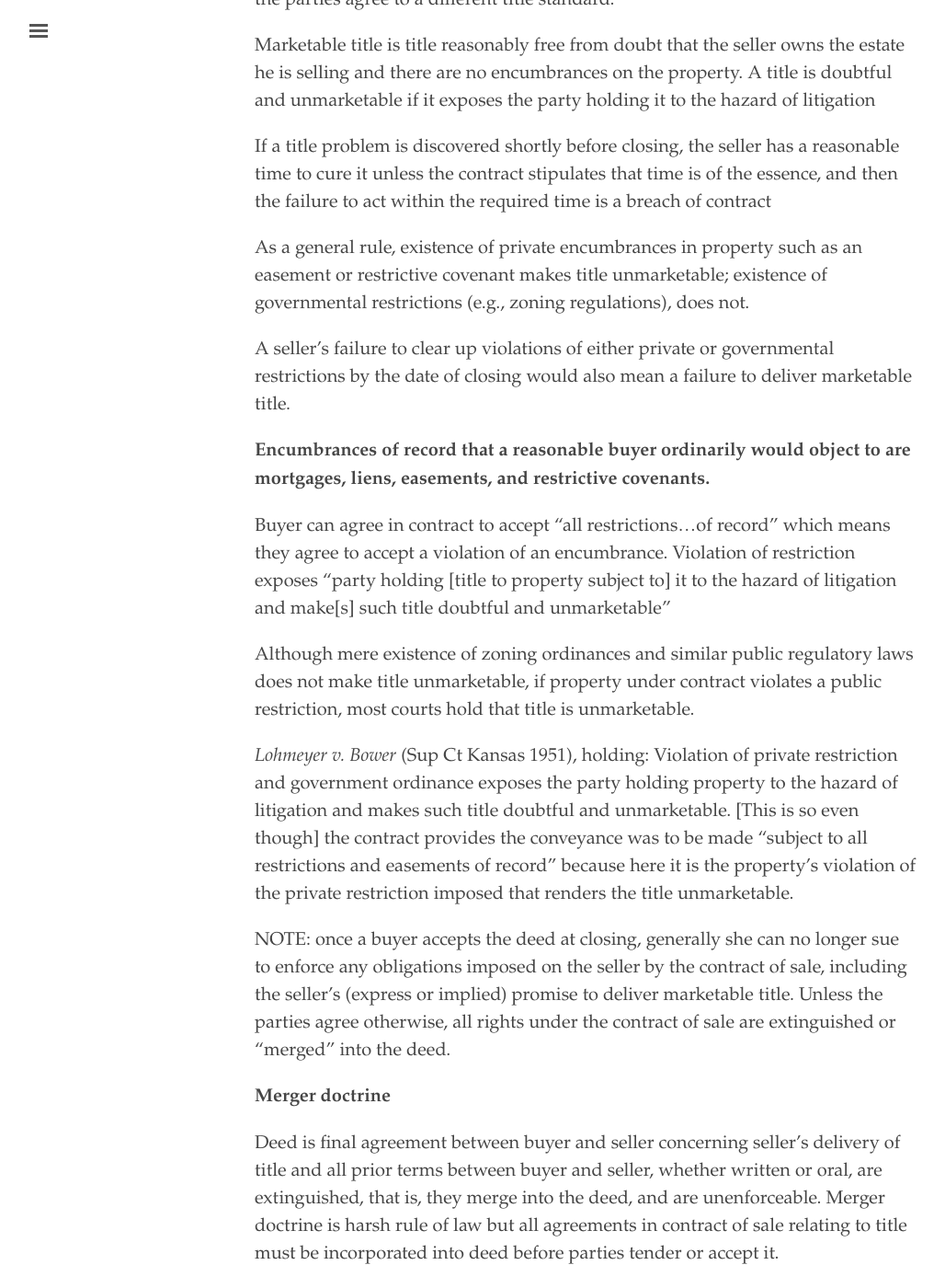
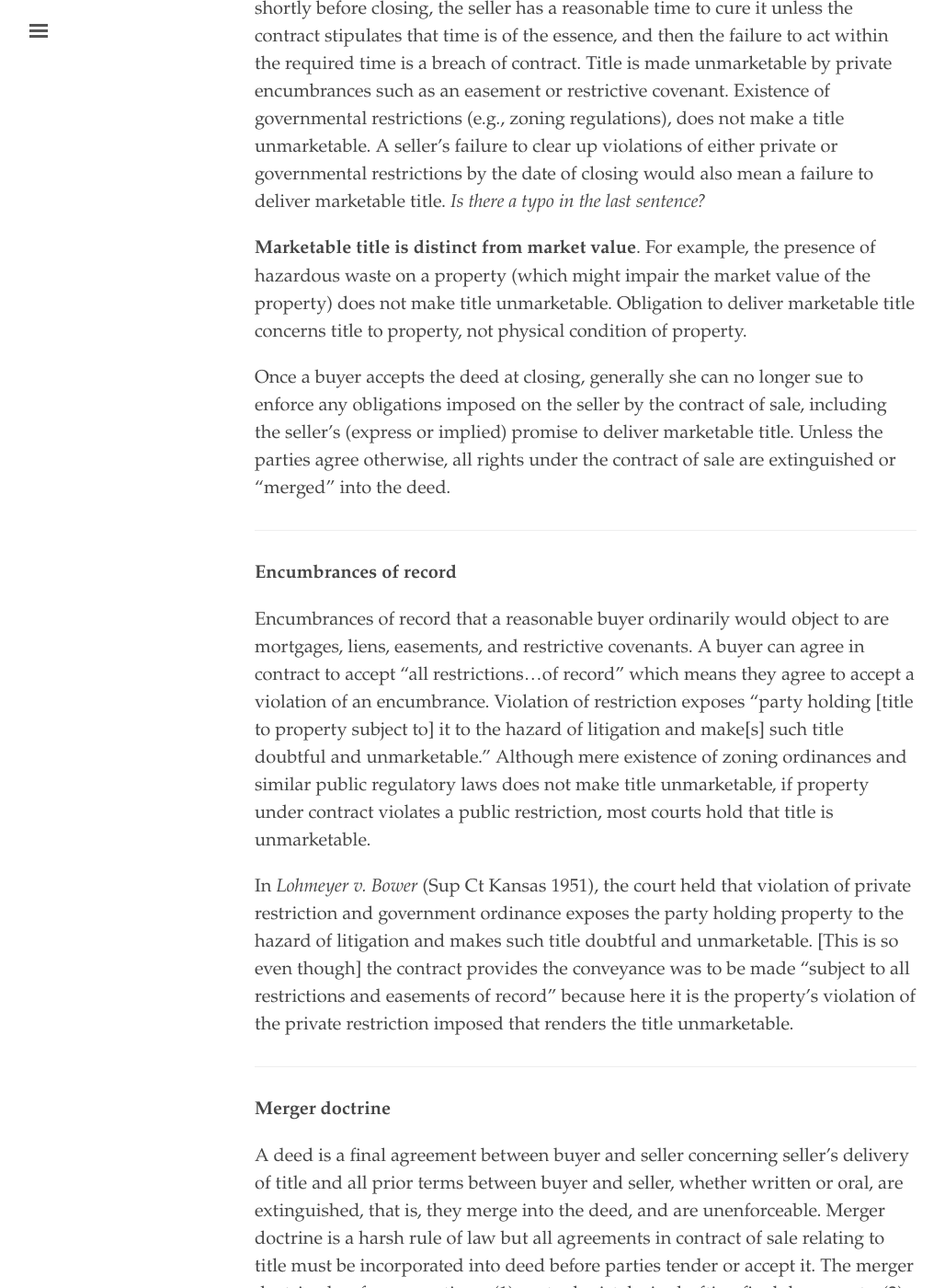
Before and after one commit to binipringle/property, a Jekyll site: the page built from _texts/1-outlinefirstdraft.md, in a window 1280 px wide and 1400 px high, scrolled down 1192 px. Shown: the whole window at 92% size, without its empty margins (3-1031 px from the left). Built offline with Jekyll 4.4.1, drawn with Linux system fonts in a browser that asks for light colours; some of the changed text lies outside the part shown.

Commit message:
a few edits

```diff
--- a/_texts/1-outlinefirstdraft.md
+++ b/_texts/1-outlinefirstdraft.md
@@ -14,15 +14,13 @@ toc:
 
 ---
 
-Welcome to my outline. Use the menu bar on the upper left to jump around. Make sure you check out the footnotes.
+Welcome to my outline. Use the menu bar on the upper left to jump around. Make sure you check out the footnotes.[^1]
 
 See [Cornell's LII index of property law terms and concepts](https://www.law.cornell.edu/wex/category/property_real_estate_law) for property law. Another free resource is [New York Real Propoerty Law at Public.Law](https://newyork.public.law/laws/n.y._real_property_law). Course materials are on [TWEN](https://lawschool.westlaw.com/manage/homepage.aspx?task=coursehomepage&courseid=305273).
 
 ---
 
 ## Real Estate Transactions
-
-Real estate transactions (class #s 18-20): Marketable Title, Seller’s Obligation to Disclose Conditions, Delivery of Deeds, Public Records/Recording Acts, Bona Fide Purchaser for Value, Chain of Title.
 
 A real estate sales transaction typically proceeds in distinct stages or segments:
 
@@ -36,35 +34,27 @@ A real estate sales transaction typically proceeds in distinct stages or segment
 
 **Marketable Title**
 
-Even if not expressed in purchase contract, every purchase contract contains an implied covenant that the seller will deliver marketable title at the closing, unless the parties agree to a different title standard.
+Even if not expressed in purchase contract, every purchase contract contains an implied covenant that the seller will deliver marketable title at the closing, unless the parties agree to a different title standard. Marketable title is title reasonably free from doubt that the seller owns the estate he is selling and there are no encumbrances on the property. A title is doubtful and unmarketable if it exposes the party holding it to the hazard of litigation. If a title problem is discovered shortly before closing, the seller has a reasonable time to cure it unless the contract stipulates that time is of the essence, and then the failure to act within the required time is a breach of contract. Title is made unmarketable by private encumbrances such as an easement or restrictive covenant. Existence of governmental restrictions (e.g., zoning regulations), does not make a title unmarketable. A seller’s failure to clear up violations of either private or governmental restrictions by the date of closing would also mean a failure to deliver marketable title. *Is there a typo in the last sentence?*
 
-Marketable title is title reasonably free from doubt that the seller owns the estate he is selling and there are no encumbrances on the property. A title is doubtful and unmarketable if it exposes the party holding it to the hazard of litigation
+**Marketable title is distinct from market value**. For example, the presence of hazardous waste on a property (which might impair the market value of the property) does not make title unmarketable. Obligation to deliver marketable title concerns title to property, not physical condition of property.
 
-If a title problem is discovered shortly before closing, the seller has a reasonable time to cure it unless the contract stipulates that time is of the essence, and then the failure to act within the required time is a breach of contract
+Once a buyer accepts the deed at closing, generally she can no longer sue to enforce any obligations imposed on the seller by the contract of sale, including the seller’s (express or implied) promise to deliver marketable title. Unless the parties agree otherwise, all rights under the contract of sale are extinguished or “merged” into the deed.
 
-As a general rule, existence of private encumbrances in property such as an easement or restrictive covenant makes title unmarketable; existence of governmental restrictions (e.g., zoning regulations), does not.
+---
 
-A seller’s failure to clear up violations of either private or governmental restrictions by the date of closing would also mean a failure to deliver marketable title.
+**Encumbrances of record**
 
-**Encumbrances of record that a reasonable buyer ordinarily would object to are mortgages, liens, easements, and restrictive covenants.**
+Encumbrances of record that a reasonable buyer ordinarily would object to are mortgages, liens, easements, and restrictive covenants. A buyer can agree in contract to accept “all restrictions...of record” which means they agree to accept a violation of an encumbrance. Violation of restriction exposes “party holding [title to property subject to] it to the hazard of litigation and make[s] such title doubtful and unmarketable." Although mere existence of zoning ordinances and similar public regulatory laws does not make title unmarketable, if property under contract violates a public restriction, most courts hold that title is unmarketable.
 
-Buyer can agree in contract to accept “all restrictions...of record” which means they agree to accept a violation of an encumbrance. Violation of restriction exposes “party holding [title to property subject to] it to the hazard of litigation and make[s] such title doubtful and unmarketable”
+In *Lohmeyer v. Bower* (Sup Ct Kansas 1951), the court held that violation of private restriction and government ordinance exposes the party holding property to the hazard of litigation and makes such title doubtful and unmarketable. [This is so even though] the contract provides the conveyance was to be made “subject to all restrictions and easements of record” because here it is the property’s violation of the private restriction imposed that renders the title unmarketable.
 
-Although mere existence of zoning ordinances and similar public regulatory laws does not make title unmarketable, if property under contract violates a public restriction, most courts hold that title is unmarketable.
-
-*Lohmeyer v. Bower* (Sup Ct Kansas 1951), holding: Violation of private restriction and government ordinance exposes the party holding property to the hazard of litigation and makes such title doubtful and unmarketable. [This is so even though] the contract provides the conveyance was to be made “subject to all restrictions and easements of record” because here it is the property’s violation of the private restriction imposed that renders the title unmarketable.
-
-NOTE: once a buyer accepts the deed at closing, generally she can no longer sue to enforce any obligations imposed on the seller by the contract of sale, including the seller’s (express or implied) promise to deliver marketable title. Unless the parties agree otherwise, all rights under the contract of sale are extinguished or “merged” into the deed.
+---
 
 **Merger doctrine**
 
-Deed is final agreement between buyer and seller concerning seller’s delivery of title and all prior terms between buyer and seller, whether written or oral, are extinguished, that is, they merge into the deed, and are unenforceable. Merger doctrine is harsh rule of law but all agreements in contract of sale relating to title must be incorporated into deed before parties tender or accept it.
+A deed is a final agreement between buyer and seller concerning seller’s delivery of title and all prior terms between buyer and seller, whether written or oral, are extinguished, that is, they merge into the deed, and are unenforceable. Merger doctrine is a harsh rule of law but all agreements in contract of sale relating to title must be incorporated into deed before parties tender or accept it. The merger doctrine has four exceptions: (1) mutual mistake in drafting final documents; (2) ambiguity in final documents; (3) existence of rights collateral to conveyance of title (i.e., not related to title, such as removing items stored on property); and (4) fraud in transaction.
 
-Merger doctrine has 4 exceptions: (1) mutual mistake in drafting final documents; (2) ambiguity in final documents; (3) existence of rights collateral to conveyance of title (i.e., not related to title, such as removing items stored on property); and (4) fraud in transaction.
-
-NOTE: Obligation to deliver marketable title concerns title to property, not physical condition of property.
-
-**Marketable title is distinct from market value**. Example: the presence of hazardous waste on property (which might impair the market value of the property] does not make title unmarketable.
+---
 
 **Application**
 
@@ -389,3 +379,5 @@ hello
 ---
 
 ## Footnotes
+
+[^1]:Little arrows will take you back to the text.
```
Also changed, not shown: other parts of _texts/1-outlinefirstdraft.md (+8 -8 lines), _texts/3-extrapage.md (+2 -0 lines), _texts/4-extrapage.md (+2 -0 lines).
